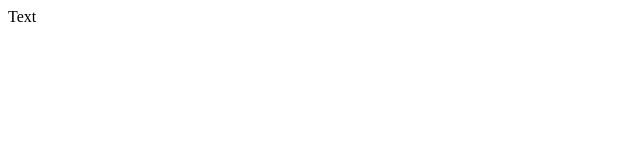
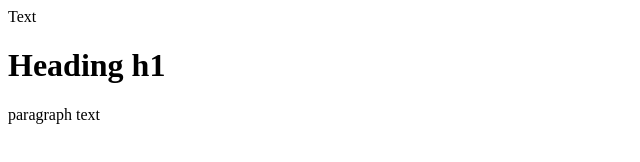
Before and after one commit to mdpasha7/git-and-github-tutorial, a plain HTML site: page index.html in a window 1280 px wide. Shown: the whole page, without its empty margins (0-640 px from the left). Drawn offline with Linux system fonts and the light colour scheme.

Commit message:
updating with h1,p

```diff
--- a/index.html
+++ b/index.html
@@ -7,5 +7,7 @@
 </head>
 <body>
   Text
+  <h1>Heading h1</h1>
+  <p>paragraph text</p>
 </body>
 </html>
```
